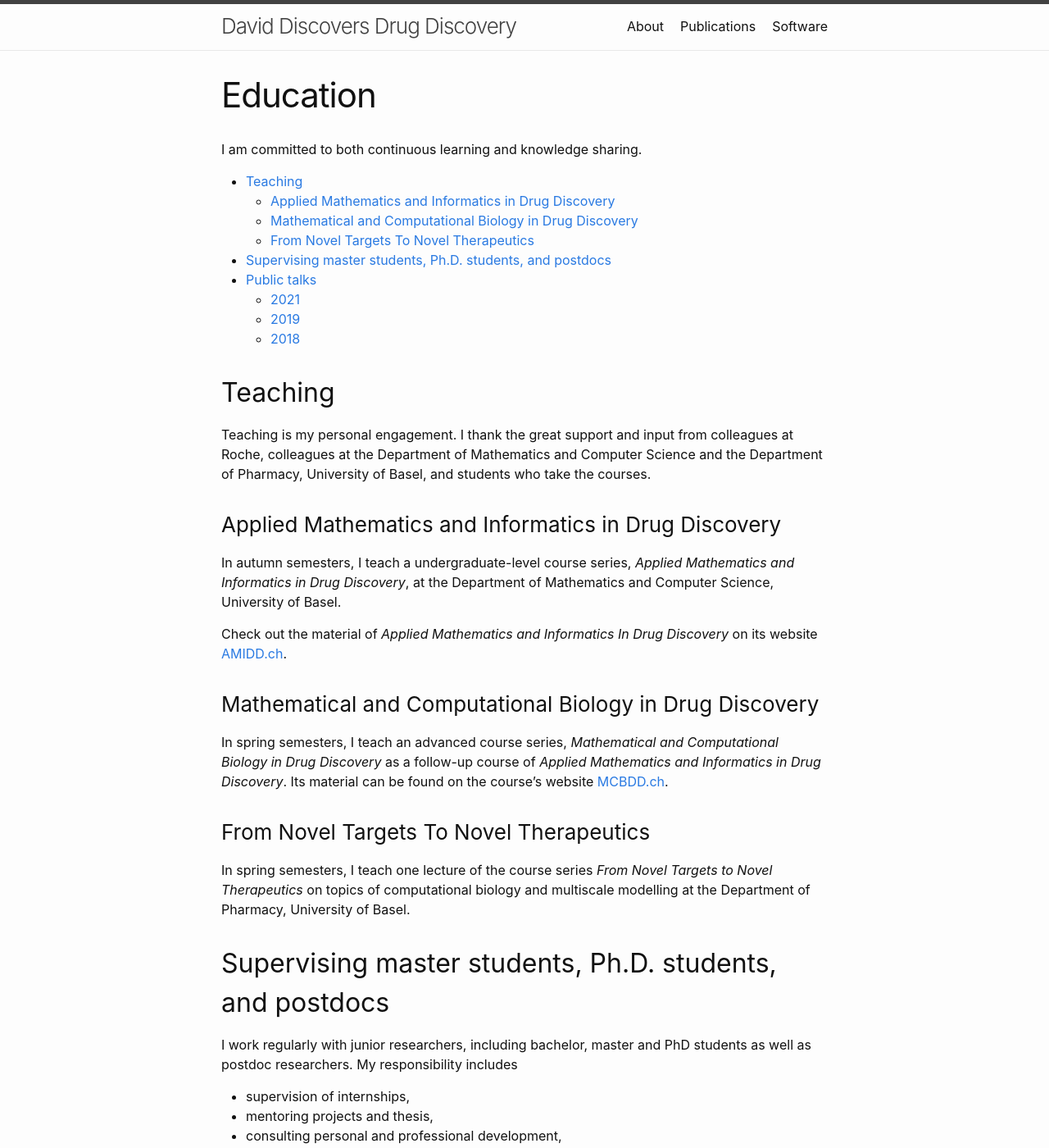
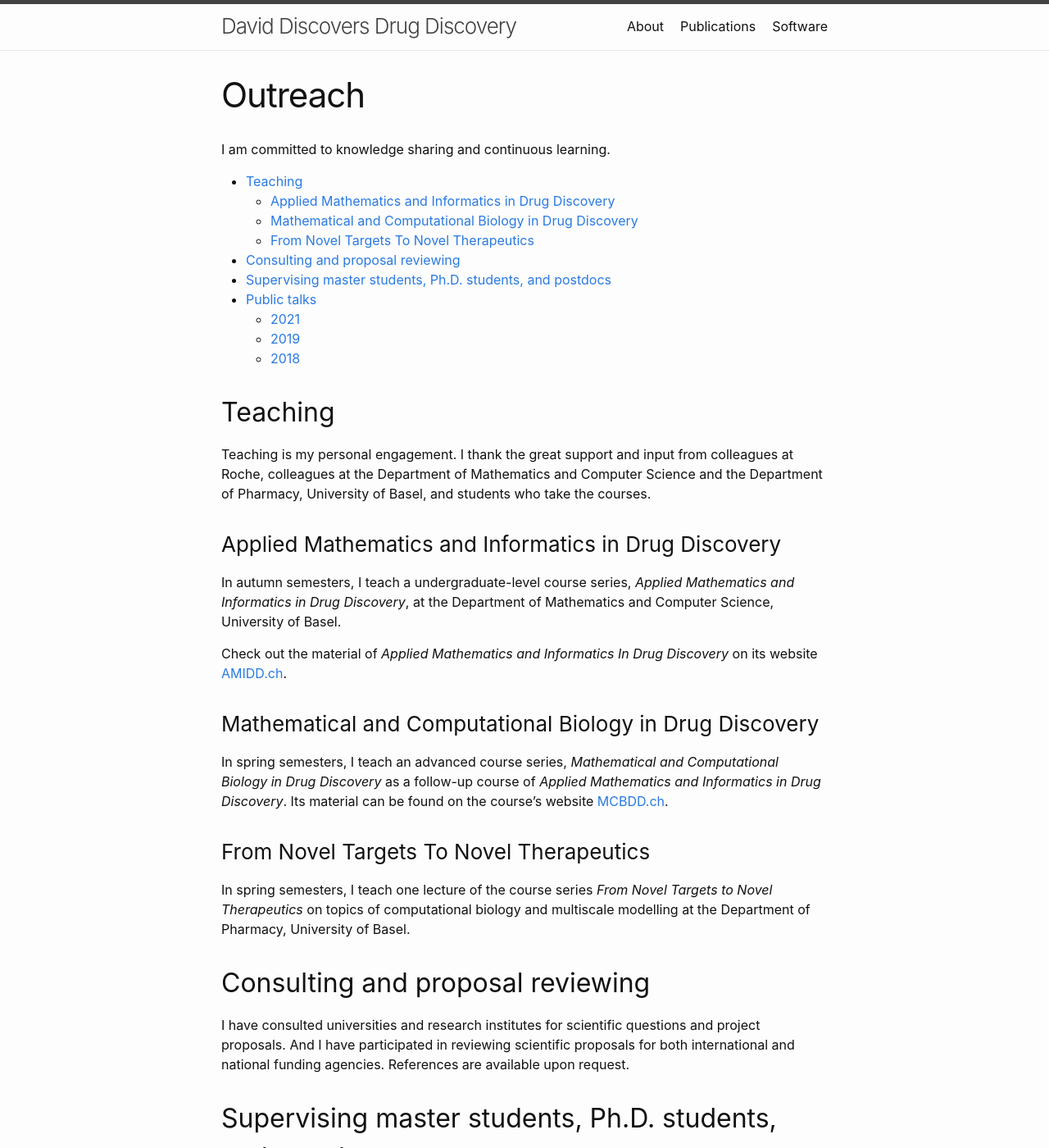
Before and after one commit to Accio/accio.github.io, a Jekyll site: the page built from _pages/outreach.md, in a window 1280 px wide and 1400 px high. Shown: the whole window at 82% size. Built offline with Jekyll 4.4.1, drawn with Linux system fonts in a browser that asks for light colours.

Commit message:
(1) fix talk issues and (2) add consulting and reviewing

```diff
--- a/_pages/outreach.md
+++ b/_pages/outreach.md
@@ -1,11 +1,11 @@
 ---
 layout: page
-title: Education
-permalink: /education
+title: Outreach
+permalink: /outreach
 author_profile: true
 ---
 
-I am committed to both continuous learning and knowledge sharing.
+I am committed to knowledge sharing and continuous learning.
 
 * TOC
 {:toc}
@@ -39,6 +39,13 @@ In spring semesters, I teach one lecture of the course series *From Novel
 Targets to Novel Therapeutics* on topics of computational biology and multiscale
 modelling at the Department of Pharmacy, University of Basel.
 
+## Consulting and proposal reviewing
+
+I have consulted universities and research institutes for scientific questions
+and project proposals. And I have participated in reviewing scientific proposals
+for both international and national funding agencies. References are available
+upon request.
+
 ## Supervising master students, Ph.D. students, and postdocs
 
 I work regularly with junior researchers, including bachelor, master and PhD
@@ -64,14 +71,9 @@ might be useful.
 
 ### 2021
 
-1. [*Optimization of the *TeraTox* assay for preclinical teratogenicity
-   assessment*](https://www.opentox.net/events/virtual-conference-2021/program),
-   co-presentation with Manuela Jaklin, OpenTox Virtual Conference 2021
-1. [*Ten simple rules for doing a postdoc in
-   Pharma*](https://www.bc2.ch/storage/app/media/pages/home/bc2_detailled_programme_v2.pdf),
-   BC2 Basel Computational Biology Conference 2021, Basel, Switzerland
-1. *Working Fields in Pharmaceutical Industry*, the Graduate School of Pharmacy,
-   University of Freiburg, Germany.
+1. [*Optimization of the *TeraTox* assay for preclinical teratogenicity assessment*](https://www.opentox.net/events/virtual-conference-2021/program), co-presentation with Manuela Jaklin, OpenTox Virtual Conference 2021
+1. [*Ten simple rules for doing a postdoc in Pharma*](https://www.bc2.ch/storage/app/media/pages/home/bc2_detailled_programme_v2.pdf), BC2 Basel Computational Biology Conference 2021, Basel, Switzerland
+1. *Working Fields in Pharmaceutical Industry*, the Graduate School of Pharmacy, University of Freiburg, Germany.
 
 ### 2019
 
```
